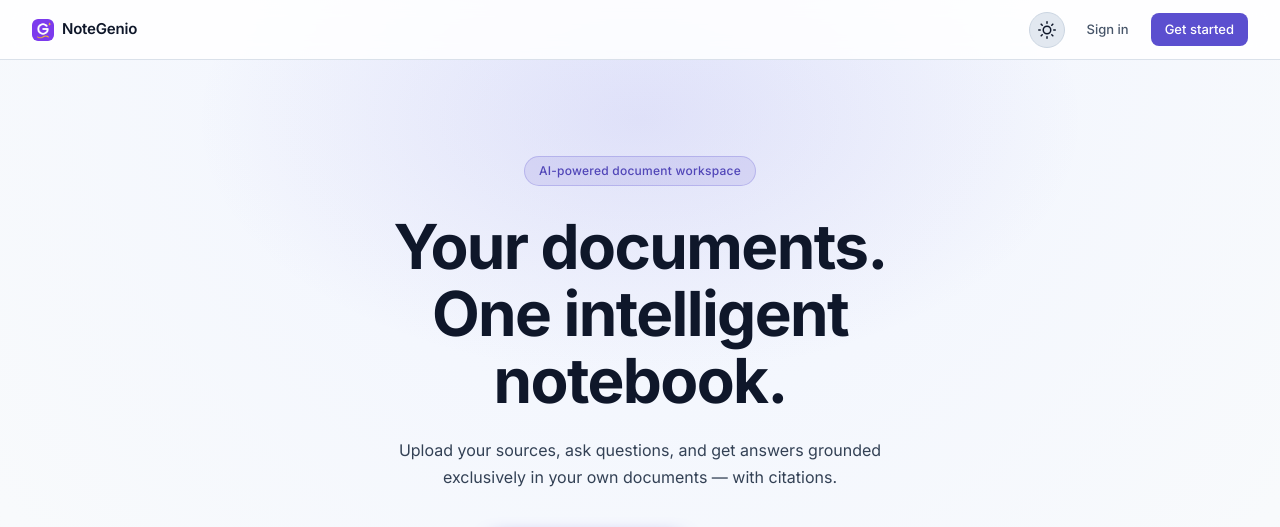
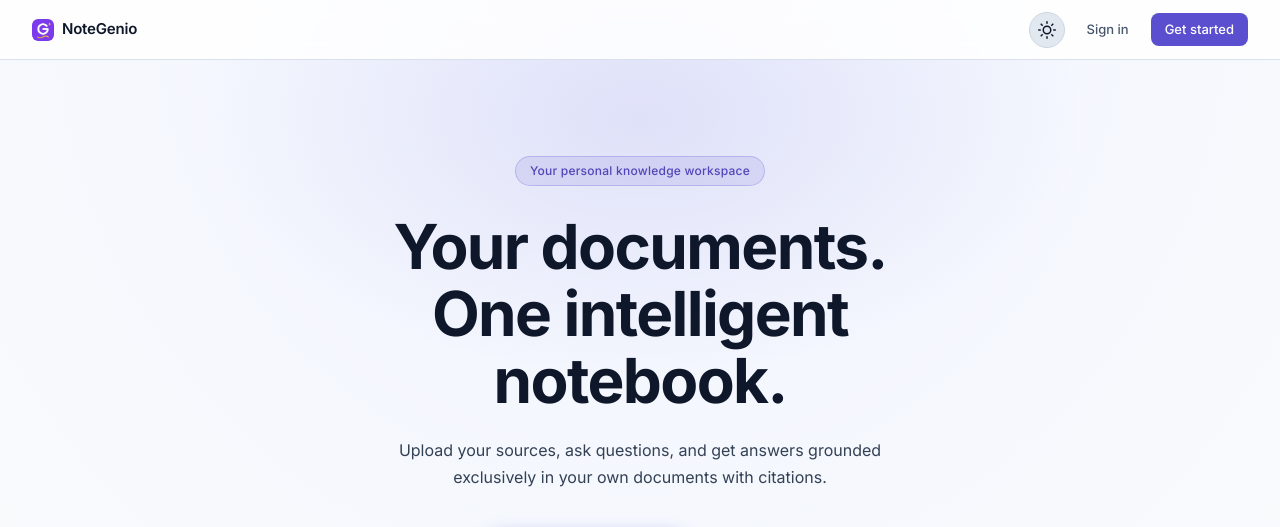
Before and after one commit to Timothious-arhamsoft/gemini_notebook, a React (Vite) app in the folder frontend/: page / in a window 1280 px wide. Shown: the top 527 px of the page. Built offline with nearby package versions, Linux system fonts and the light colour scheme.

Commit message:
UPdated the text

```diff
--- a/frontend/src/pages/Home/Home.tsx
+++ b/frontend/src/pages/Home/Home.tsx
@@ -204,7 +204,7 @@ export function Home() {
 
       <section className="home__hero">
         <span className="home__eyebrow">
-          AI-powered document workspace
+          Your personal knowledge workspace
         </span>
 
         <h1>
@@ -215,7 +215,7 @@ export function Home() {
 
         <p>
           Upload your sources, ask questions, and get answers
-          grounded exclusively in your own documents — with citations.
+          grounded exclusively in your own documents with citations.
         </p>
 
         <div className="home__actions">
```
